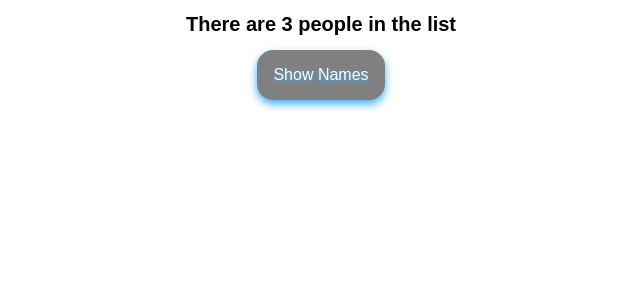
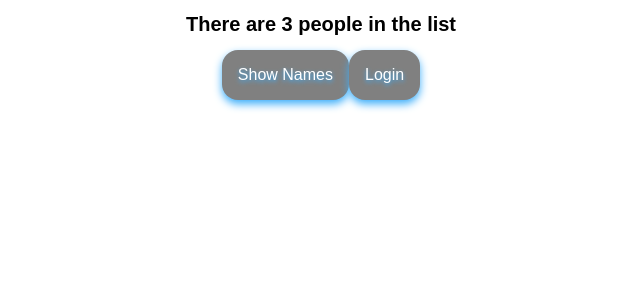
Before and after one commit to MatthiasBakken/react-complete-guide, a React (Create React App) app: page / in a window 1280 px wide. Shown: the top 300 px of the page, without its empty margins (319-959 px from the left). Built offline with nearby package versions, Linux system fonts and the light colour scheme.

Commit message:
added a mock login button using react context

```diff
--- a/src/Components/Cockpit/Cockpit.js
+++ b/src/Components/Cockpit/Cockpit.js
@@ -13,6 +13,7 @@ const Cockpit = (props) => {
       >
         {props.buttonName}
       </button>
+      <button onClick={props.login} >Login</button>
     </div>
   )
 }
--- a/src/Components/Persons/Person/Person.js
+++ b/src/Components/Persons/Person/Person.js
@@ -1,10 +1,14 @@
 import React from 'react';
 
+import { AuthContext } from '../../../Containers/App';
 import './Person.css';
 
 const Person = (props) => {
   return (
     <div className="Person">
+      <AuthContext.Consumer>
+        {auth => auth ? <p>I'm authenticated</p> : null}
+      </AuthContext.Consumer>
       <p onClick={props.click} >I'm {props.name} and I am {props.age} years old</p>
       <p>{props.children}</p>
       <input type="text" onChange={props.changed} value={props.name} />
--- a/src/Containers/App.js
+++ b/src/Containers/App.js
@@ -4,6 +4,8 @@ import React, { Component } from 'react';
 import Persons from '../Components/Persons/Persons';
 import Cockpit from '../Components/Cockpit/Cockpit';
 import './App.css';
+
+export const AuthContext = React.createContext(false);
 
 class App extends Component {
   state = {
@@ -12,7 +14,8 @@ class App extends Component {
       { id: Math.random(100) * Math.random(1000), name: "Manu", age: 29 },
       { id: Math.random(100) * Math.random(1000), name: "Stephanie", age: 26 }
     ],
-    showPersons: false
+    showPersons: false,
+    authenticated: false
   }
 
   deletePersonHandler = (personIndex) => {
@@ -48,6 +51,10 @@ class App extends Component {
     this.setState({
       persons: persons
     })
+  }
+
+  loginHandler = () => {
+    this.setState({ authenticated: !this.state.authenticated })
   }
 
   render() {
@@ -86,8 +93,15 @@ class App extends Component {
 
     return (
       <div className="App">
-        <Cockpit handler={handler} buttonName={buttonName} persons={this.state.persons}/>
-        {persons}
+        <Cockpit
+          handler={handler}
+          buttonName={buttonName}
+          login={this.loginHandler}
+          persons={this.state.persons}
+        />
+        <AuthContext.Provider value={this.state.authenticated}>
+          {persons}
+        </AuthContext.Provider>
       </div>
     );
   }
```
